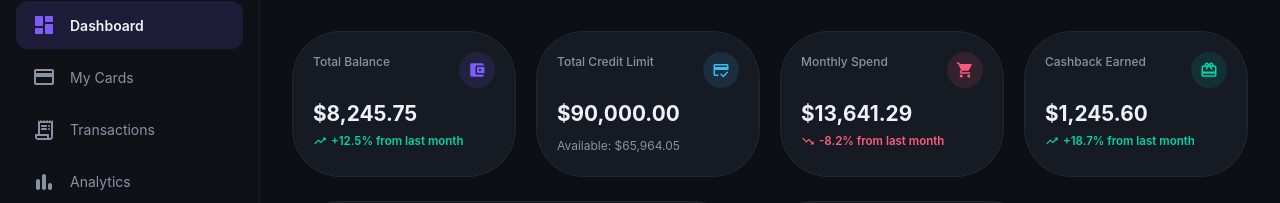
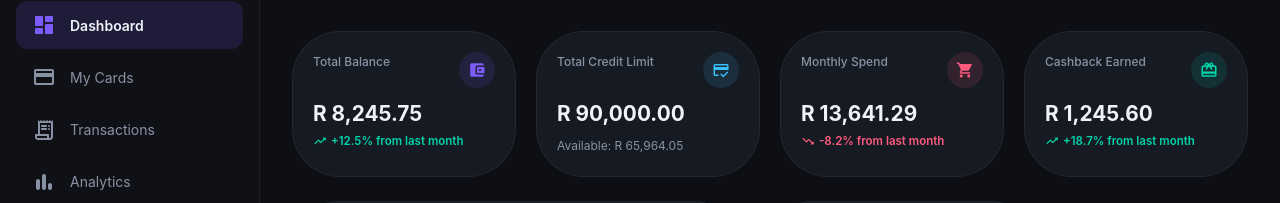
Before and after one commit to audreythando/cardify, a React (Vite) app: page / in a window 1280 px wide. Shown: the part 92-295 px from the top of the page. Built offline with nearby package versions, Linux system fonts and the light colour scheme.

Commit message:
feat: update stat cards to display ZAR currency

```diff
--- a/src/components/dashboard/StatCards.tsx
+++ b/src/components/dashboard/StatCards.tsx
@@ -7,18 +7,12 @@ import CardGiftcardRoundedIcon from '@mui/icons-material/CardGiftcardRounded';
 import TrendingUpRoundedIcon from '@mui/icons-material/TrendingUpRounded';
 import TrendingDownRoundedIcon from '@mui/icons-material/TrendingDownRounded';
 import { mockDashboardSummary } from '../../utils/mockData';
-
-const formatCurrency = (amount: number) =>
-  new Intl.NumberFormat('en-US', {
-    style: 'currency',
-    currency: 'USD',
-    minimumFractionDigits: 2,
-  }).format(amount);
+import { formatZAR } from '../../utils/format';
 
 const stats = [
   {
     label: 'Total Balance',
-    value: formatCurrency(mockDashboardSummary.totalBalance),
+    value: formatZAR(mockDashboardSummary.totalBalance),
     change: mockDashboardSummary.totalBalanceChange,
     changeLabel: 'from last month',
     icon: <AccountBalanceWalletRoundedIcon />,
@@ -26,14 +20,14 @@ const stats = [
   },
   {
     label: 'Total Credit Limit',
-    value: formatCurrency(mockDashboardSummary.totalCreditLimit),
-    subValue: `Available: ${formatCurrency(mockDashboardSummary.availableCredit)}`,
+    value: formatZAR(mockDashboardSummary.totalCreditLimit),
+    subValue: `Available: ${formatZAR(mockDashboardSummary.availableCredit)}`,
     icon: <CreditScoreRoundedIcon />,
     color: '#38BDF8',
   },
   {
     label: 'Monthly Spend',
-    value: formatCurrency(mockDashboardSummary.monthlySpend),
+    value: formatZAR(mockDashboardSummary.monthlySpend),
     change: mockDashboardSummary.monthlySpendChange,
     changeLabel: 'from last month',
     icon: <ShoppingCartRoundedIcon />,
@@ -41,7 +35,7 @@ const stats = [
   },
   {
     label: 'Cashback Earned',
-    value: formatCurrency(mockDashboardSummary.cashbackEarned),
+    value: formatZAR(mockDashboardSummary.cashbackEarned),
     change: mockDashboardSummary.cashbackChange,
     changeLabel: 'from last month',
     icon: <CardGiftcardRoundedIcon />,
```
